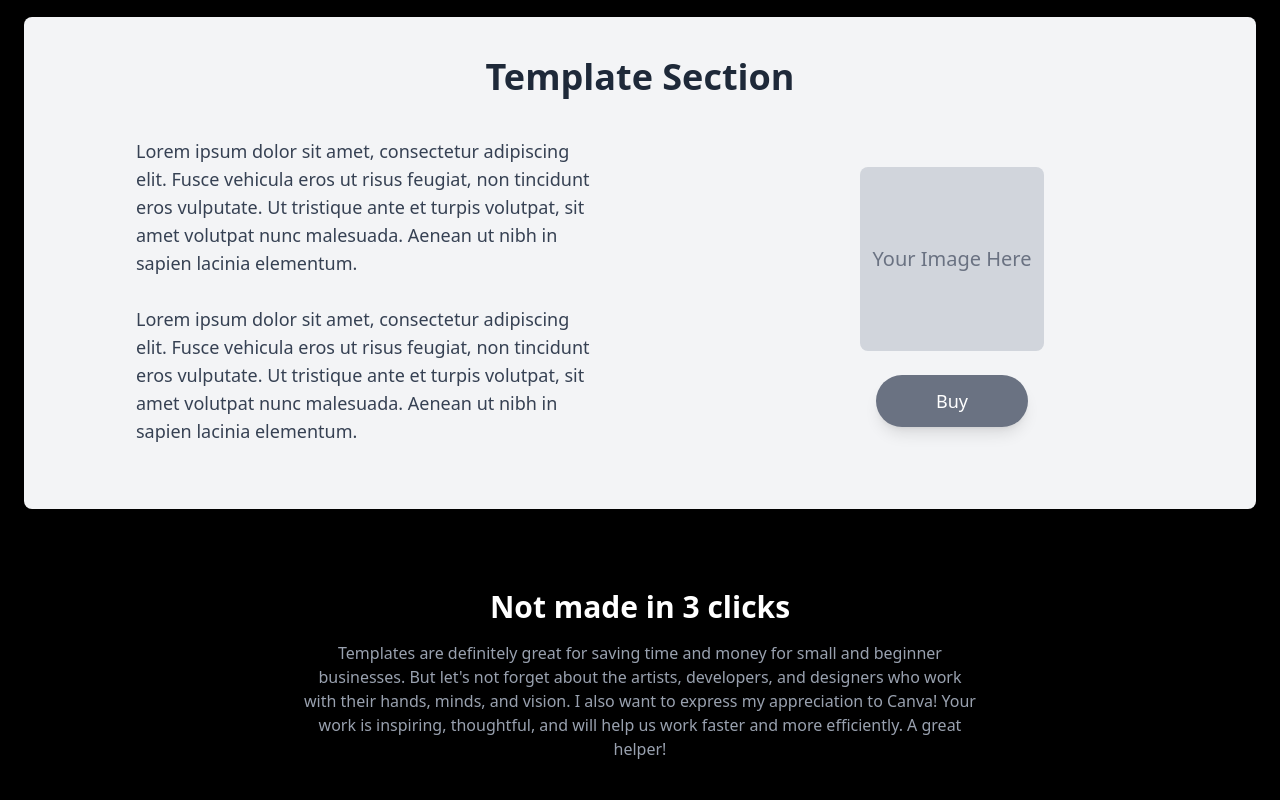
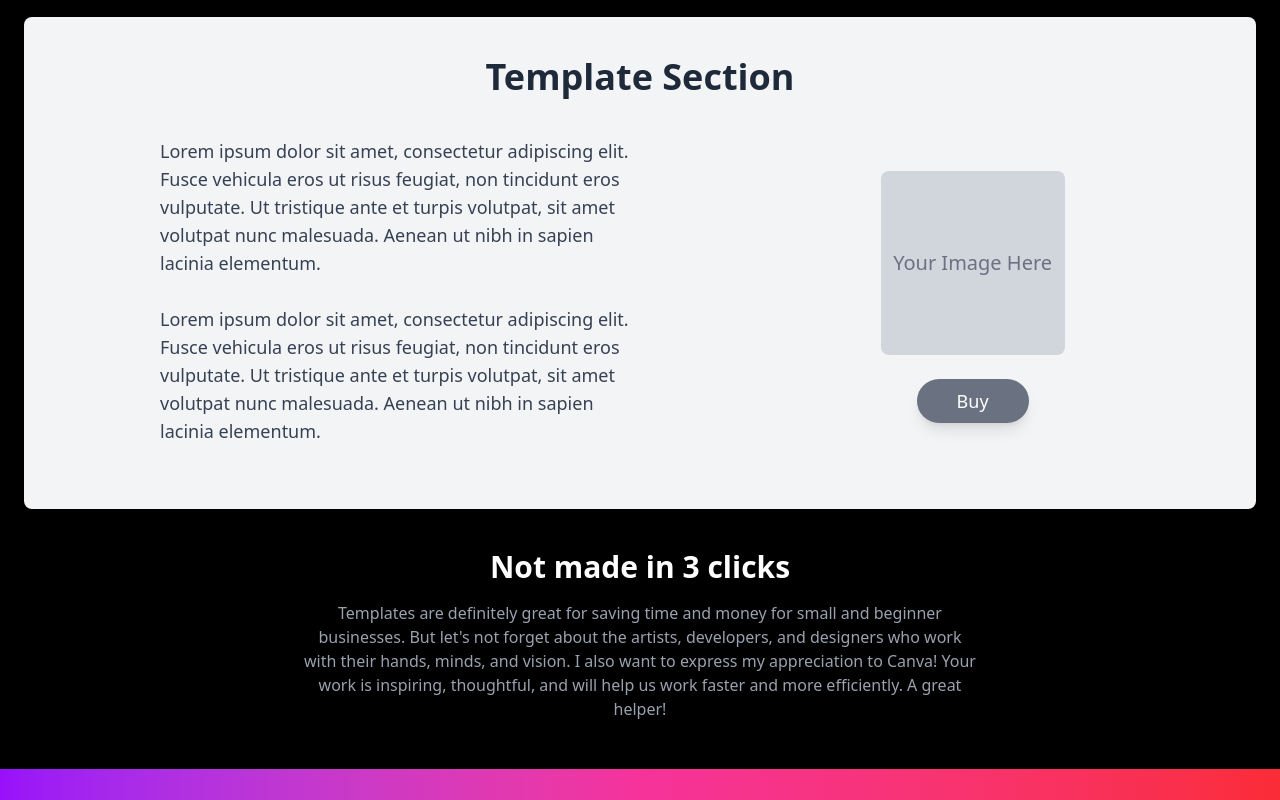
Before and after one commit to sashashreyder/humanmade.fun, a React (Vite) app: page / in a window 1280 px wide. Shown: the part 880-1680 px from the top of the page. Built offline with nearby package versions, Linux system fonts and the light colour scheme.

Commit message:
adaptive bugs fixed

```diff
--- a/src/components/Comparison.tsx
+++ b/src/components/Comparison.tsx
@@ -35,7 +35,7 @@ const Comparison = () => {
           className={`relative px-6 py-3 rounded-full text-sm font-semibold transition-all duration-300 cursor-pointer
             ${isHuman
             ? 'bg-gradient-to-r from-indigo-500 to-pink-500 text-white shadow-lg'
-              : 'bg-pink-400 text-white-500  hover:bg-pink-500 hover:text-white'}
+            : 'bg-pink-400 text-white-500 hover:bg-pink-500 hover:text-white'}
             hover:scale-105 `}
           onClick={() => handleClick('human')}
         >
@@ -123,19 +123,21 @@ const Comparison = () => {
           <h2 className="text-4xl mt-2 mb-10 font-semibold text-gray-800">
             Template Section
           </h2>
-          <div className="flex flex-col sm:flex-row justify-between sm:justify-center items-center gap-12 sm:gap-8">
-            <div className="w-full sm:w-1/2 pr-6">
-              <p className="text-lg mb-8 ml-0 sm:ml-20 text-left text-gray-700">
+          <div className="flex flex-col sm:flex-row justify-center items-center gap-12 sm:gap-8">
+
+          <div className="w-full ml-0 sm:ml-20 sm:w-1/2 pr-0 sm:pr-6 pl-0 sm:pl-6">
+              <p className="text-lg mb-8 text-left text-gray-700">
                 Lorem ipsum dolor sit amet, consectetur adipiscing elit. Fusce vehicula eros ut risus feugiat, non tincidunt eros vulputate. Ut tristique ante et turpis volutpat, sit amet volutpat nunc malesuada. Aenean ut nibh in sapien lacinia elementum.
                 <br /><br />
                 Lorem ipsum dolor sit amet, consectetur adipiscing elit. Fusce vehicula eros ut risus feugiat, non tincidunt eros vulputate. Ut tristique ante et turpis volutpat, sit amet volutpat nunc malesuada. Aenean ut nibh in sapien lacinia elementum.
               </p>
             </div>
-            <div className="w-full sm:w-1/2 pl-6 flex justify-center items-center flex-col">
-              <div className="w-46 h-46 mb-6 bg-gray-300 flex justify-center items-center rounded-lg">
+
+            <div className="w-full sm:w-1/2 pl-0 sm:pl-6 flex justify-center items-center flex-col">
+              <div className="w-full sm:w-46 h-46 mb-6 bg-gray-300 flex justify-center items-center rounded-lg">
                 <span className="text-xl text-gray-500">Your Image Here</span>
               </div>
-              <button className="px-15 py-3 mb-5 bg-gray-500 text-white rounded-full text-lg hover:bg-gray-600 transition-all duration-300 ease-in-out shadow-lg cursor-pointer">
+              <button className="w-full sm:w-auto px-10 py-2 mb-5 bg-gray-500 text-white rounded-full text-lg hover:bg-gray-600 transition-all duration-300 ease-in-out shadow-lg cursor-pointer">
                 Buy
               </button>
             </div>
--- a/src/components/Manifest.tsx
+++ b/src/components/Manifest.tsx
@@ -1,6 +1,6 @@
 const Manifest = () => {
     return (
-      <section className="py-20 px-6 text-center">
+      <section className="mb-2 py-10 px-6 text-center">
         <h3 className="text-3xl font-bold mb-4">Not made in 3 clicks</h3>
         <p className="text-gray-400 max-w-2xl mx-auto">
         Templates are definitely great for saving time and money for small and beginner businesses.
```
Lines whose indentation alone changed are shown as unchanged.
